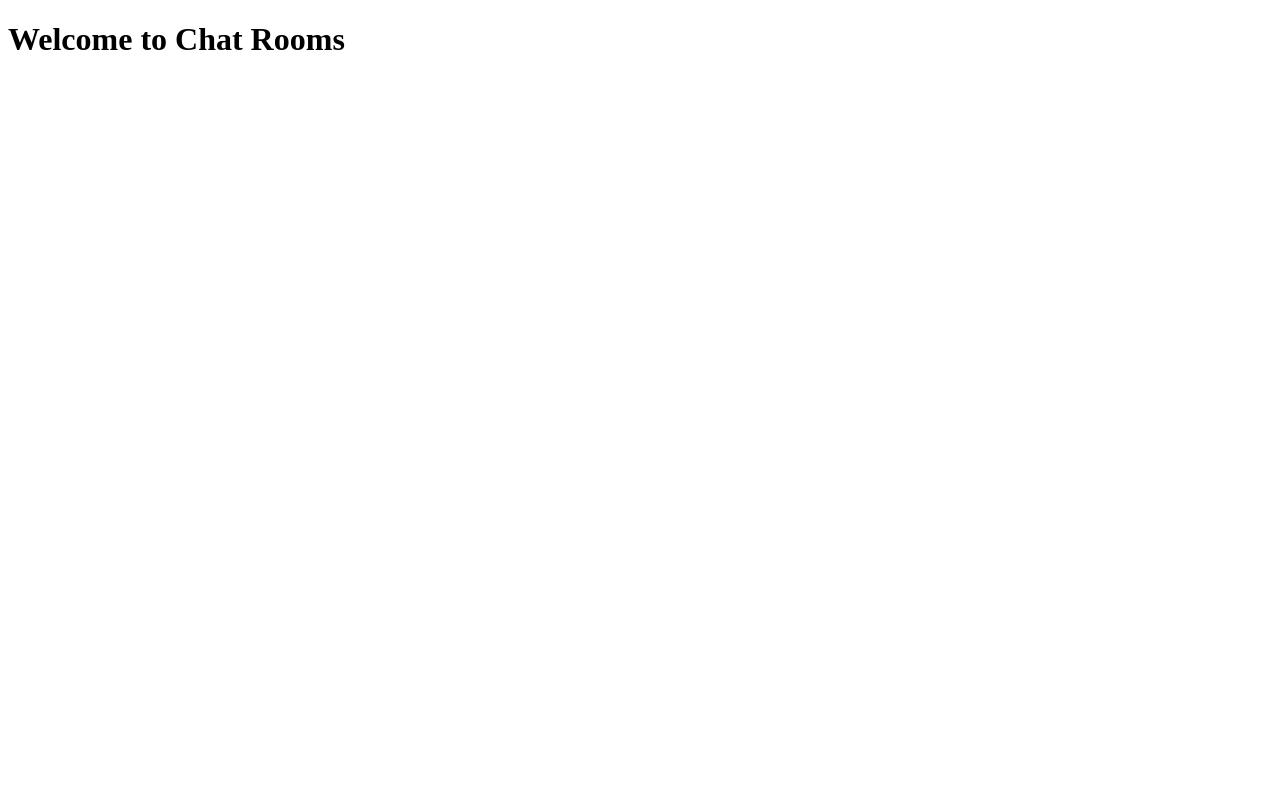
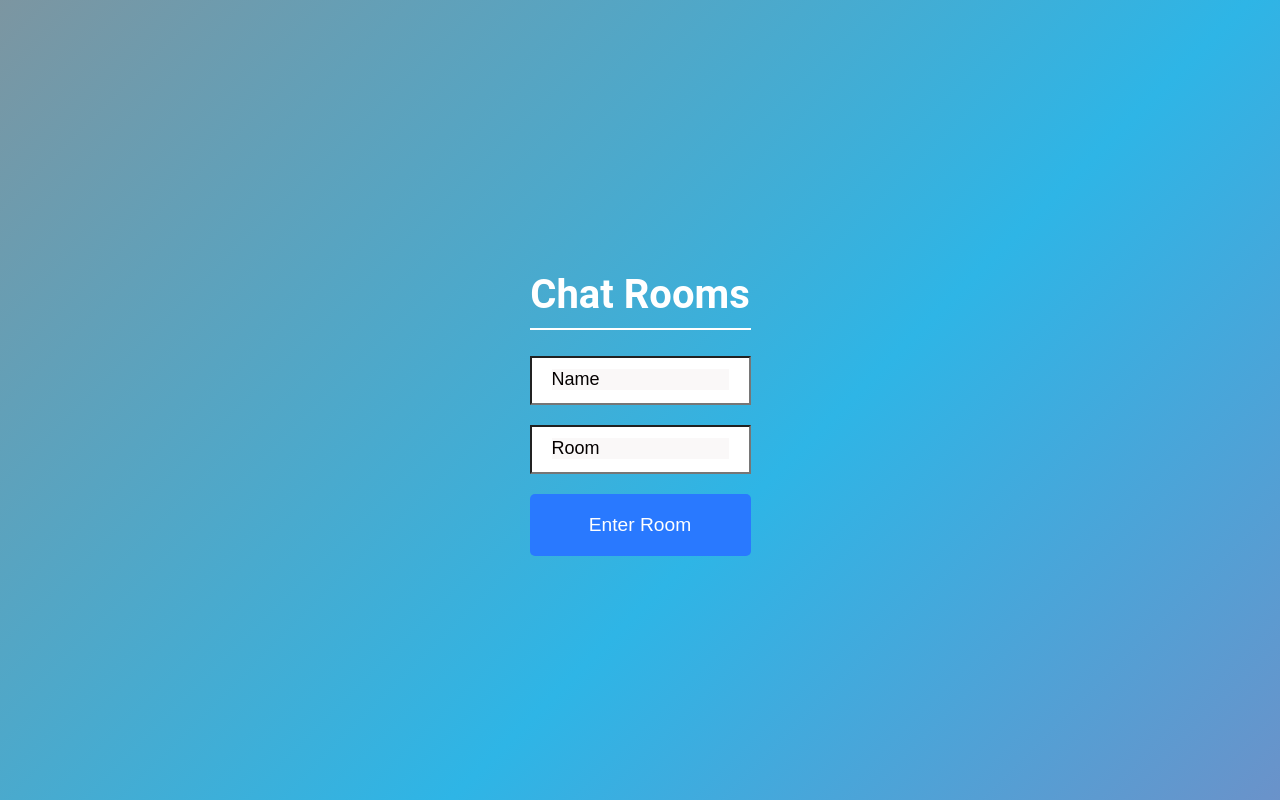
Before and after one commit to sashidhar-meesala/React-chat-app, a React (Create React App) app in the folder client/chat-app/: page / in a window 1280 px wide. Built offline with nearby package versions, Linux system fonts and the light colour scheme.

Commit message:
Join UI complete

```diff
--- a/client/chat-app/src/components/Join/Join.css
+++ b/client/chat-app/src/components/Join/Join.css
@@ -0,0 +1,99 @@
+html, body {
+    font-family: 'Roboto', sans-serif;
+    padding: 0;
+    margin: 0;
+  }
+
+  body {
+	background: linear-gradient(-45deg, #f74187, #2eb5e6, #db6f4d, #21e2b5);
+	background-size: 400% 400%;
+	animation: gradient 13s ease infinite;
+}
+
+@keyframes gradient {
+	0% {
+		background-position: 0% 50%;
+	}
+	50% {
+		background-position: 100% 50%;
+	}
+	100% {
+		background-position: 0% 50%;
+	}
+}
+  #root {
+    height: 100vh;
+  }
+
+  * {
+    box-sizing: border-box;
+  }
+
+  .formnOuterContainer {
+    display: flex;
+    justify-content: center;
+    text-align: center;
+    height: 100vh;
+    align-items: center;
+
+  }
+
+  .fomrInnerContainer {
+    width: 20%;
+  }
+
+  .formInput {
+    border-radius: 0;
+    padding: 15px 20px;
+    width: 100%;
+  }
+
+
+  ::placeholder { /* Chrome, Firefox, Opera, Safari 10.1+ */
+    color: rgb(5, 0, 0);
+    opacity: 1; /* Firefox */
+    font-size: large;
+    background-color: rgb(250, 248, 248);
+  }
+
+
+
+
+  .heading {
+    color: white;
+    font-size: 2.5em;
+    padding-bottom: 10px;
+    border-bottom: 2px solid white;
+  }
+
+  .button {
+      color: #fff !important;
+      font-size: 1.2em;;
+      text-decoration: none;
+      background: #2979FF;
+      padding: 20px;
+      border-radius: 5px;
+      display: inline-block;
+      border: none;
+      width: 100%;
+  }
+
+  .button-margin {
+    margin-top: 20px;
+  }
+
+  @media (min-width: 320px) and (max-width: 480px) {
+    .formnOuterContainer {
+      height: 100%;
+    }
+
+    .formInnerContainer {
+      width: 90%;
+    }
+
+
+  }
+
+  button:focus {
+    outline: 0;
+  }
--- a/client/chat-app/src/components/Join/Join.js
+++ b/client/chat-app/src/components/Join/Join.js
@@ -1,14 +1,19 @@
-import React, { useState } from 'react';
-import { link } from 'react-router-dom';
+import React from 'react';
+import './Join.css'
+export default function Join(){
 
-const Join = () => {
-
-return (
-   <h1> Welcome to Chat Rooms </h1>
-
-
-
-)
+   return (
+      <div className="formnOuterContainer">
+        <div className="formInnerContainer">
+          <h1 className="heading"> Chat Rooms</h1>
+          <div>
+            <input placeholder="Name" className="formInput" type="text"  />
+          </div>
+          <div>
+            <input placeholder="Room" className="formInput button-margin" type="text"  />
+          </div>
+            <button className="button button-margin">Enter Room</button>
+        </div>
+      </div>
+    );
 }
-
-export default Join;
```
